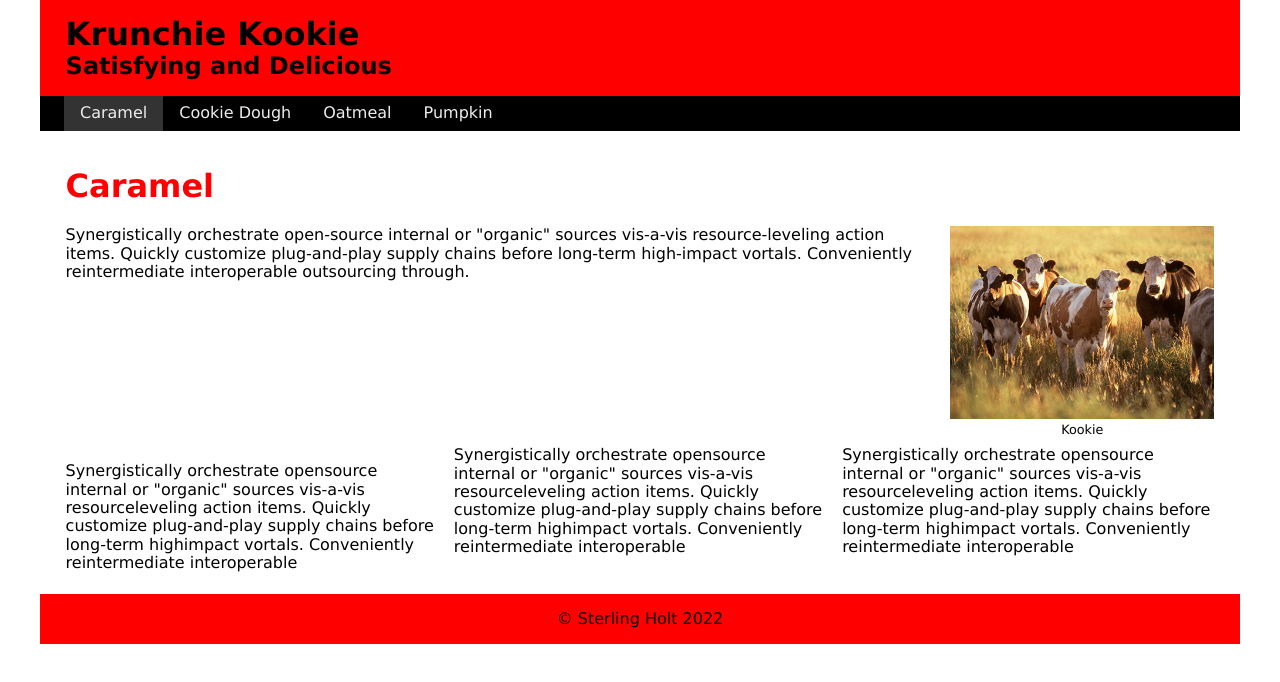
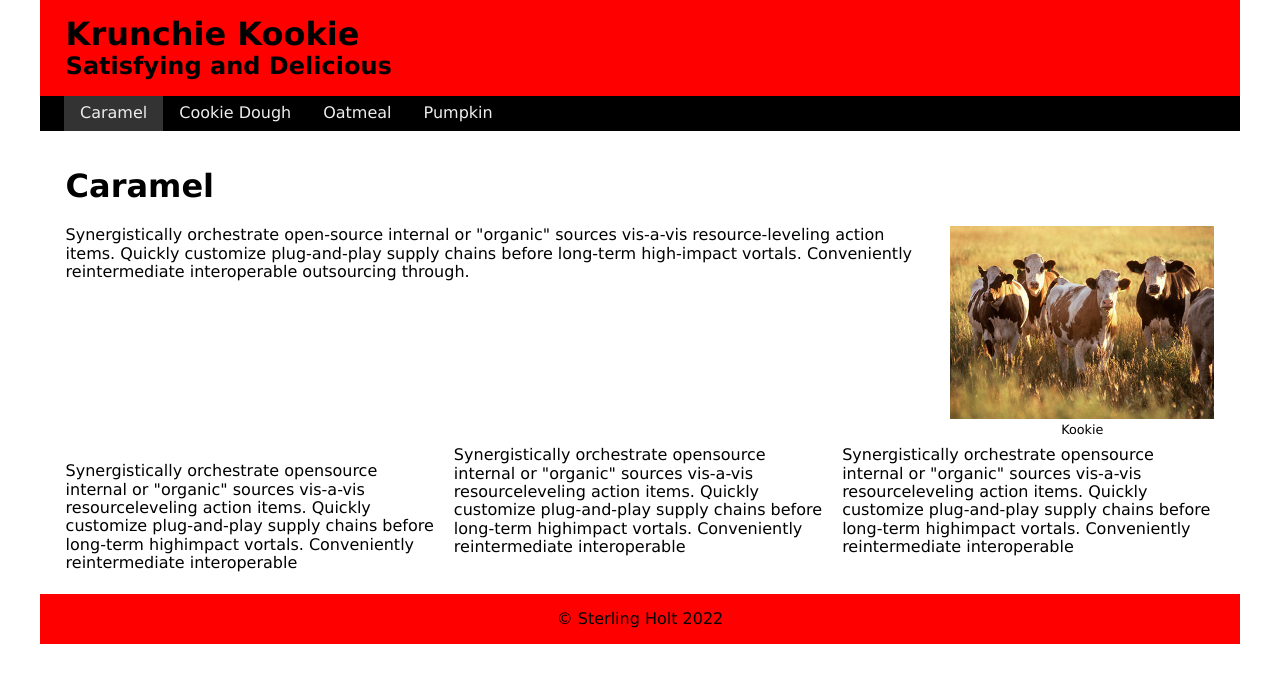
Before and after one commit to Sterlingh78/krunchiekookie, a plain HTML site: page index.html in a window 1280 px wide. Drawn offline with Linux system fonts and the light colour scheme.

Commit message:
added accessability features

```diff
--- a/css/small.css
+++ b/css/small.css
@@ -62,10 +62,6 @@ main {
     display: block;
 }
 
-main h1 {
-    color: red;
-}
-
 main figure img {
     width: 100%;
 }
```
